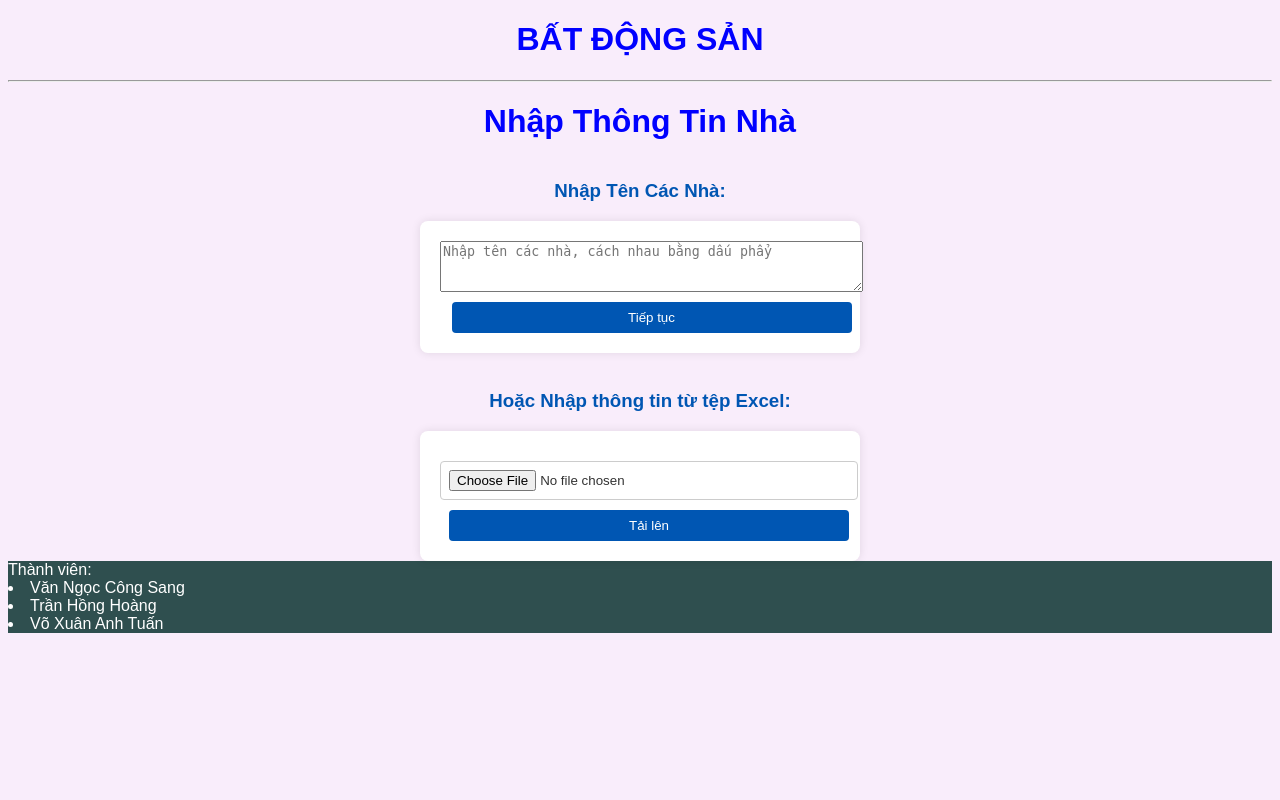
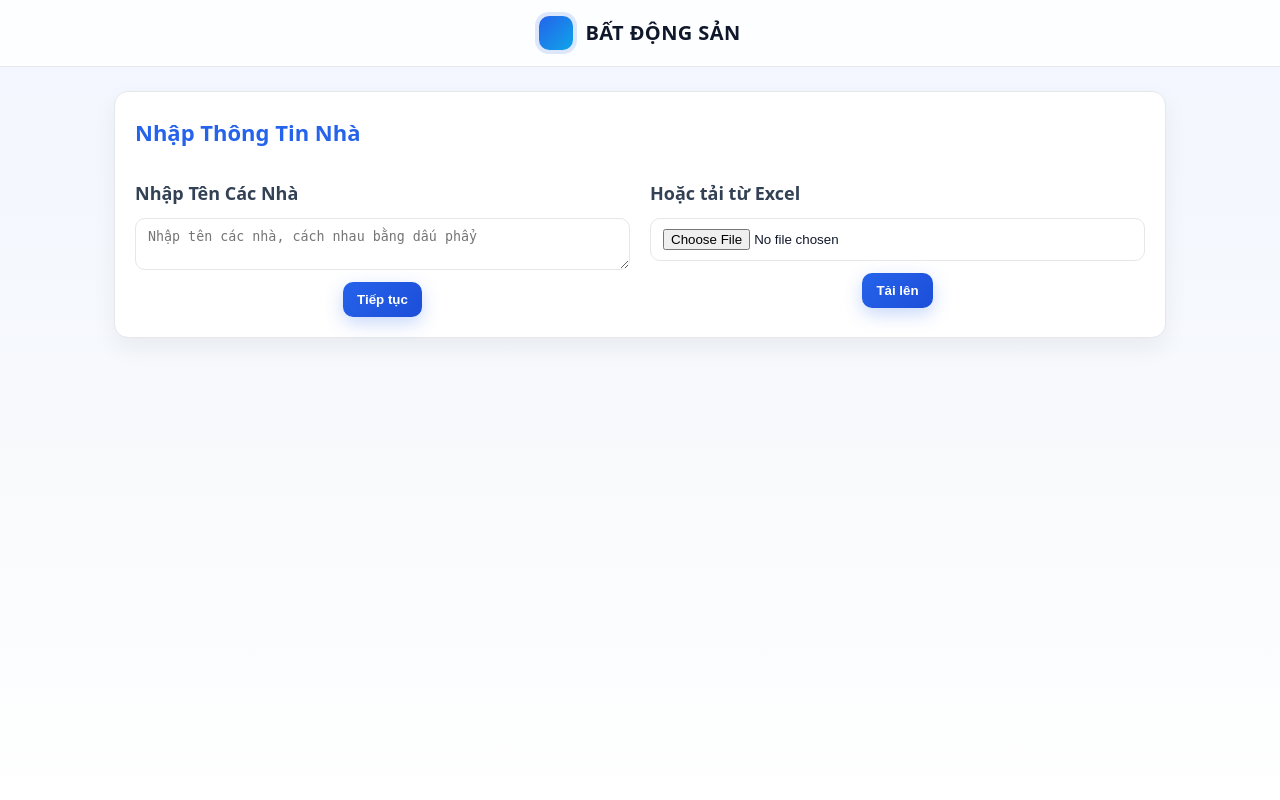
Before and after one commit to CongLapDev/DSS, a Flask app: page /house_types in a window 1280 px wide. Run offline with Flask 3, Linux system fonts and the light colour scheme.

Commit message:
UI_commit

```diff
--- /dev/null
+++ b/AHP/static/styles.css
@@ -0,0 +1,128 @@
+:root{
+  --bg:#f8fafc;          /* slate-50 */
+  --panel:#ffffff;       /* white */
+  --muted:#64748b;       /* slate-500 */
+  --text:#0f172a;        /* slate-900 */
+  --primary:#2563eb;     /* blue-600 */
+  --primary-600:#1d4ed8; /* blue-700 */
+  --accent:#0ea5e9;      /* sky-500 */
+  --danger:#ef4444;      /* red-500 */
+  --card:#ffffff;        /* white */
+  --border:#e5e7eb;      /* gray-200 */
+  --success:#16a34a;     /* green-600 */
+}
+
+*{box-sizing:border-box}
+html,body{height:100%}
+body{
+  margin:0;
+  font-family:ui-sans-serif, system-ui, -apple-system, Segoe UI, Roboto, Helvetica, Arial, "Apple Color Emoji", "Segoe UI Emoji";
+  background:linear-gradient(180deg,#f2f6ff 0%, var(--bg) 60%, #ffffff 100%);
+  color:var(--text);
+  line-height:1.6;
+}
+
+/* Layout */
+.site-header{
+  position:sticky; top:0; z-index:10;
+  backdrop-filter:saturate(180%) blur(8px);
+  background:rgba(255,255,255,.85);
+  border-bottom:1px solid var(--border);
+}
+.site-header .container{
+  display:flex; align-items:center; justify-content:space-between;
+  padding:16px 24px; max-width:1100px; margin:0 auto;
+}
+.brand{display:flex; gap:12px; align-items:center}
+.brand .logo{width:34px; height:34px; border-radius:10px; background:linear-gradient(135deg,var(--primary),var(--accent)); box-shadow:0 0 0 4px rgba(37,99,235,.15)}
+.brand h1{margin:0; font-size:20px; letter-spacing:.4px}
+
+main{max-width:1100px; margin:24px auto; padding:0 24px}
+.footer{border-top:1px solid var(--border); margin-top:48px; padding:16px 24px; background:#ffffff}
+.footer ul{margin:8px 0 0 18px; color:var(--muted)}
+
+/* Containers & cards */
+.container{display:flex; flex-direction:column; gap:16px}
+.grid{display:grid; gap:20px}
+.grid.cols-2{grid-template-columns:repeat(2,minmax(0,1fr))}
+@media(max-width:900px){.grid.cols-2{grid-template-columns:1fr}}
+
+.card{
+  flex: 1;
+  background:var(--card);
+  border:1px solid var(--border);
+  border-radius:14px;
+  padding:20px;
+  box-shadow:0 10px 25px rgba(2,6,23,.06);
+  display: grid;
+  grid-template-rows: auto 1fr auto;
+}
+
+.hero{position:relative; overflow:hidden; border-radius:16px; border:1px solid var(--border)}
+.hero img{display:block; width:100%; height:260px; object-fit:cover; filter:saturate(110%); opacity:.95}
+.hero .overlay{position:absolute; inset:0; background:linear-gradient(180deg, rgba(255,255,255,0) 0%, rgba(255,255,255,.15) 80%)}
+.hero .caption{position:absolute; left:20px; bottom:16px; font-size:18px; color:var(--text)}
+
+/* Typography */
+h1,h2,h3,h4{color:var(--text); margin:.2rem 0 .6rem}
+h1{font-size:28px}
+h2{font-size:22px; color:var(--primary)}
+h3{font-size:18px; color:#334155}
+p, label{color:var(--text)}
+.muted{color:var(--muted)}
+a{color:var(--primary); text-decoration:none}
+a:hover{text-decoration:underline}
+
+/* Forms */
+form{display:flex; flex-direction:column; gap:12px}
+label{font-weight:600; font-size:14px}
+input[type="text"], input[type="number"], input[type="file"], textarea, select{
+  width:100%;
+  background:var(--card);
+  color:var(--text);
+  border:1px solid var(--border);
+  border-radius:10px;
+  padding:10px 12px;
+  outline:none;
+}
+input:focus, textarea:focus, select:focus{border-color:var(--primary); box-shadow:0 0 0 3px rgba(99,102,241,.25)}
+
+.btn, button, input[type="submit"]{
+  display:inline-flex; align-items:center; justify-content:center;
+  gap:8px; padding:10px 14px; border-radius:10px;
+  background:linear-gradient(135deg,var(--primary), var(--primary-600));
+  color:white; border:0; cursor:pointer; font-weight:600;
+  transition:transform .04s ease, box-shadow .2s ease;
+  box-shadow:0 6px 18px rgba(37,99,235,.25);
+}
+.btn.secondary{background:#ffffff; border:1px solid var(--border); color:var(--text); box-shadow:none}
+.btn:hover, button:hover, input[type="submit"]:hover{transform:translateY(-1px)}
+
+/* Tables */
+table{width:100%; border-collapse:separate; border-spacing:0; overflow:hidden; border-radius:12px; border:1px solid var(--border)}
+th, td{padding:10px 12px; border-bottom:1px solid var(--border)}
+thead th{background:#f8fafc; color:var(--text); text-align:left}
+tbody tr:nth-child(even){background:#f9fafb}
+tbody tr:hover{background:rgba(37,99,235,.06)}
+
+.warning{color:var(--danger); font-weight:700}
+.success{color:var(--success); font-weight:700}
+
+/* Utility spacing */
+.stack-md{display:flex; flex-direction:column; gap:16px}
+.stack-lg{display:flex; flex-direction:column; gap:24px}
+.center{display:flex; align-items:center; justify-content:center}
+
+
+/* Inline forms */
+.form-inline{display:flex; align-items:center; gap:12px; flex-wrap:wrap}
+.form-inline input[type="text"],
+.form-inline input[type="file"],
+.form-inline textarea,
+.form-inline select{flex:1; min-width:220px}
+.form-inline .btn,
+.form-inline button,
+.form-inline input[type="submit"]{white-space:nowrap}
+
+/* Visually hidden but accessible */
+.sr-only{position:absolute !important; width:1px; height:1px; padding:0; margin:-1px; overflow:hidden; clip:rect(0,0,0,0); white-space:nowrap; border:0}
--- a/AHP/templates/house_types.html
+++ b/AHP/templates/house_types.html
@@ -2,82 +2,10 @@
 <html>
 
 <head>
+    <meta charset="UTF-8">
+    <meta name="viewport" content="width=device-width, initial-scale=1.0">
     <title>Enter Number of Houses</title>
-    <style>
-        body {
-            font-family: 'Arial', sans-serif;
-            background-color: hsla(288, 70%, 83%, 0.234);
-            color: #333;
-        }
-
-        h1 {
-            color: blue;
-            display: flex;
-            justify-content: center;
-            align-items: center;
-        }
-
-        h2,
-        h3 {
-            color: #0056b3;
-        }
-
-        .container {
-            display: flex;
-            flex-direction: column;
-            justify-content: center;
-            align-items: center;
-            width: 100%;
-            height: 100%;
-        }
-
-        form {
-            display: flex;
-            justify-content: center;
-            align-items: center;
-            flex-direction: column;
-            flex-wrap: wrap;
-            align-content: stretch;
-
-            background: white;
-            padding: 20px;
-            border-radius: 8px;
-            box-shadow: 0 0 10px rgba(0, 0, 0, 0.1);
-            width: 100%;
-            max-width: 400px;
-        }
-
-        label,
-        input,
-        button {
-            display: block;
-            width: 100%;
-            margin-top: 10px;
-        }
-
-        input,
-        button {
-            padding: 8px;
-            border-radius: 4px;
-            border: 1px solid #ccc;
-        }
-
-        button {
-            background-color: #0056b3;
-            color: white;
-            border: none;
-            cursor: pointer;
-        }
-
-        button:hover {
-            background-color: #004494;
-        }
-
-        footer {
-            background-color: darkslategray;
-            color: white;
-        }
-    </style>
+    <link rel="stylesheet" href="{{ url_for('static', filename='styles.css') }}">
 </head>
 
 <!DOCTYPE html>
@@ -90,30 +18,35 @@
 </head>
 
 <body>
-    <h1>BẤT ĐỘNG SẢN</h1>
-    <hr>
-    <h1>Nhập Thông Tin Nhà</h1>
-    <div class="container">
-        <h3>Nhập Tên Các Nhà:</h3>
-        <form method="post">
-            <textarea name="house_names" rows="3" cols="50"
-                placeholder="Nhập tên các nhà, cách nhau bằng dấu phẩy"></textarea>
-            <button type="submit">Tiếp tục</button>
-        </form>
-        <br>
-        <h3>Hoặc Nhập thông tin từ tệp Excel:</h3>
-        <form method="post" enctype="multipart/form-data">
-            <input type="file" name="file" accept=".xlsx, .xls">
-            <button type="submit">Tải lên</button>
-        </form>
-    </div>
-
-    <footer>
-        Thành viên:
-        <li>Văn Ngọc Công Sang</li>
-        <li>Trần Hồng Hoàng</li>
-        <li>Võ Xuân Anh Tuấn</li>
-    </footer>
+    <header class="site-header">
+        <div class="container">
+            <div class="brand">
+                <div class="logo"></div>
+                <h1>BẤT ĐỘNG SẢN</h1>
+            </div>
+        </div>
+    </header>
+    <main>
+        <div class="card stack-md">
+            <h2>Nhập Thông Tin Nhà</h2>
+            <div class="grid cols-2">
+                <div>
+                    <h3>Nhập Tên Các Nhà</h3>
+                    <form method="post" class="form-inline">
+                        <textarea name="house_names" rows="2" placeholder="Nhập tên các nhà, cách nhau bằng dấu phẩy"></textarea>
+                        <button type="submit" class="btn">Tiếp tục</button>
+                    </form>
+                </div>
+                <div>
+                    <h3>Hoặc tải từ Excel</h3>
+                    <form method="post" enctype="multipart/form-data" class="form-inline">
+                        <input type="file" name="file" accept=".xlsx,.xls">
+                        <button type="submit" class="btn">Tải lên</button>
+                    </form>
+                </div>
+            </div>
+        </div>
+    </main>
 </body>
 
 </html>
```
Also changed, not shown: AHP/templates/enter_house_matrices.html (+23 -90 lines), AHP/templates/index.html (+37 -130 lines), AHP/templates/matrix_input.html (+22 -84 lines), AHP/templates/results.html (+19 -80 lines).
